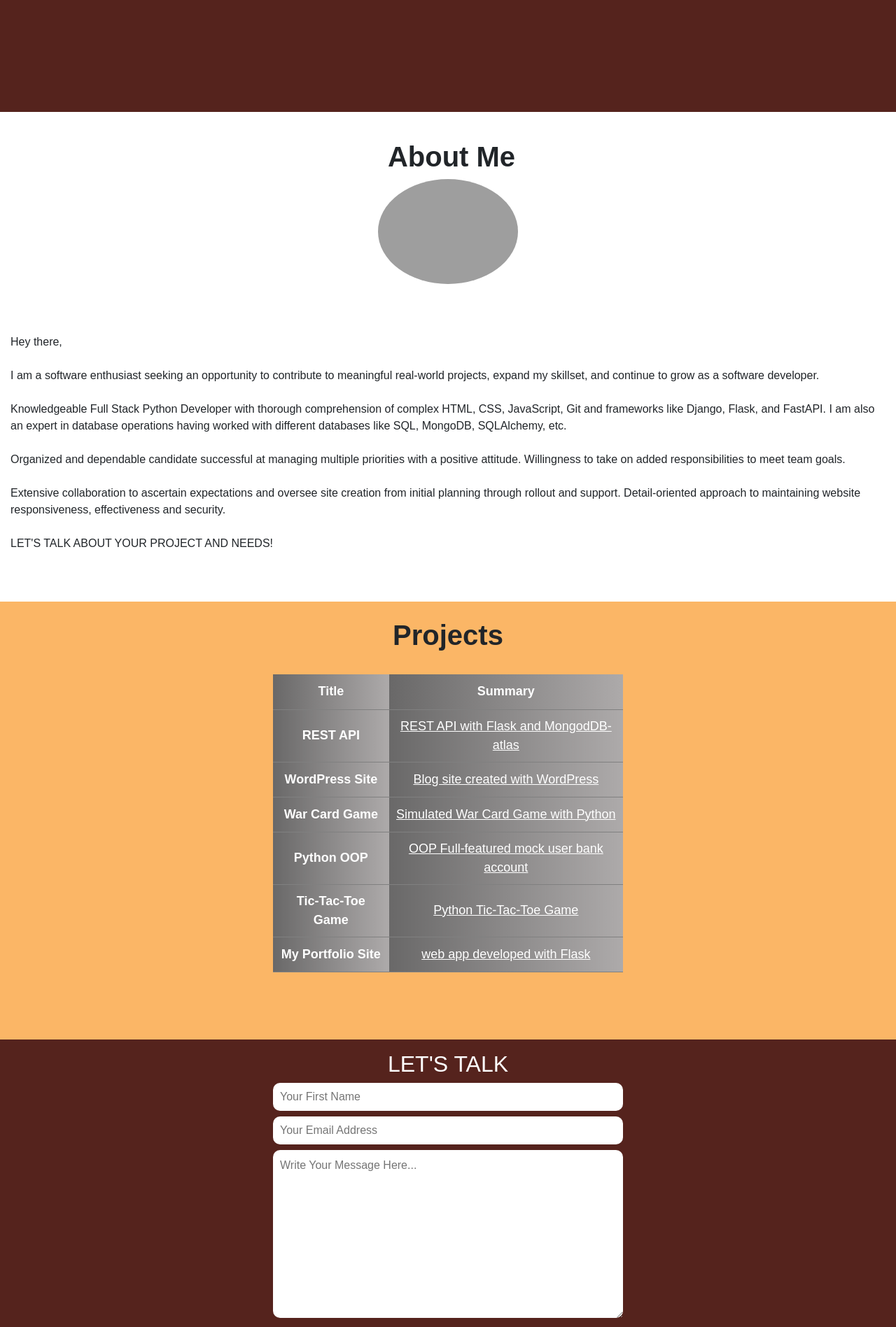
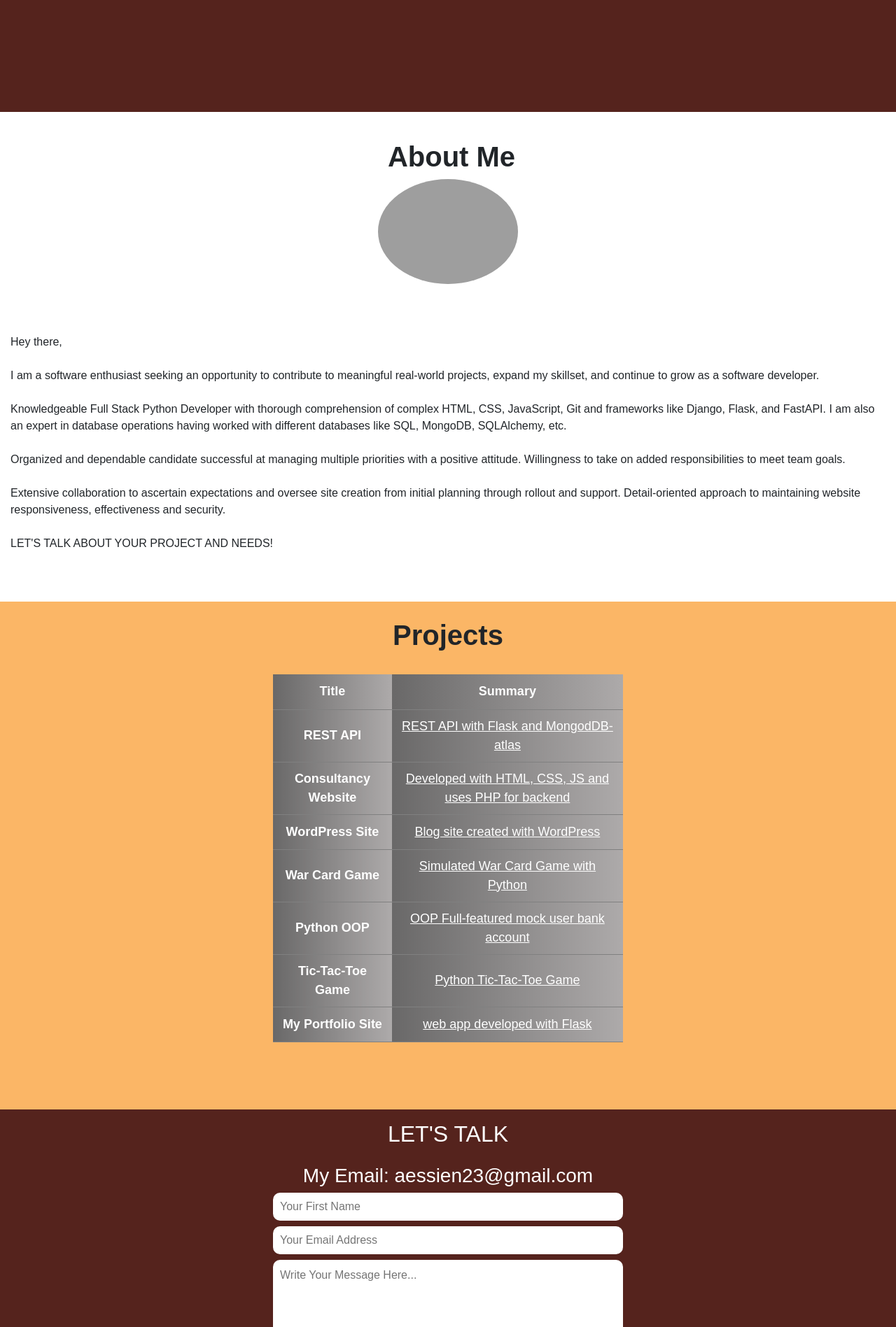
Before and after one commit to classAnon/portfolio3, a Flask app: page / in a window 1280 px wide. Shown: the part 640-2537 px from the top of the page at 70% size. Run offline with Flask 2, Linux system fonts and the light colour scheme; some libraries are stand-ins or nearby versions; some web fonts are replaced; grey boxes are pictures that could not be loaded.

Commit message:
new updates

```diff
--- a/static/styles.css
+++ b/static/styles.css
@@ -22,7 +22,7 @@
 
 nav{
     display: flex;
-    justify-content: space-between;
+    justify-content: space-around;
 }
 
 ul{
@@ -208,6 +208,13 @@ form h2{
     padding-top: 2vh;
 }
 
+form h3{
+    display: flex;
+    justify-content: center;
+    color: white;
+    padding-top: 2vh;
+}
+
 .inputField{
     display: flex;
     justify-content: center;
--- a/templates/home.html
+++ b/templates/home.html
@@ -44,11 +44,11 @@
                         <svg xmlns="http://www.w3.org/2000/svg" width="25" height="25" fill="#fff" viewBox="0 0 24 24"><path d="M24 4.557c-.883.392-1.832.656-2.828.775 1.017-.609 1.798-1.574 2.165-2.724-.951.564-2.005.974-3.127 1.195-.897-.957-2.178-1.555-3.594-1.555-3.179 0-5.515 2.966-4.797 6.045-4.091-.205-7.719-2.165-10.148-5.144-1.29 2.213-.669 5.108 1.523 6.574-.806-.026-1.566-.247-2.229-.616-.054 2.281 1.581 4.415 3.949 4.89-.693.188-1.452.232-2.224.084.626 1.956 2.444 3.379 4.6 3.419-2.07 1.623-4.678 2.348-7.29 2.04 2.179 1.397 4.768 2.212 7.548 2.212 9.142 0 14.307-7.721 13.995-14.646.962-.695 1.797-1.562 2.457-2.549z"/></svg>
                     </a>
                 </div>
-            <!--   <div>
-                    <a href="https://linkedin.com/in/emmanuel-essien-44523423a" target="_blank">
+                <div>
+                    <a href="www.linkedin.com/in/emmanuel-essien-a6a943241" target="_blank">
                         <svg xmlns="http://www.w3.org/2000/svg" width="25" height="25" fill="#fff" viewBox="0 0 24 24"><path d="M19 0h-14c-2.761 0-5 2.239-5 5v14c0 2.761 2.239 5 5 5h14c2.762 0 5-2.239 5-5v-14c0-2.761-2.238-5-5-5zm-11 19h-3v-11h3v11zm-1.5-12.268c-.966 0-1.75-.79-1.75-1.764s.784-1.764 1.75-1.764 1.75.79 1.75 1.764-.783 1.764-1.75 1.764zm13.5 12.268h-3v-5.604c0-3.368-4-3.113-4 0v5.604h-3v-11h3v1.765c1.396-2.586 7-2.777 7 2.476v6.759z"/></svg>
                     </a>
-                </div> -->
+                </div>
                 <div>
                     <a href="https://github.com/classAnon" target="_blank">
                         <svg xmlns="http://www.w3.org/2000/svg" width="25" height="25" fill="#fff" viewBox="0 0 24 24"><path d="M12 0c-6.626 0-12 5.373-12 12 0 5.302 3.438 9.8 8.207 11.387.599.111.793-.261.793-.577v-2.234c-3.338.726-4.033-1.416-4.033-1.416-.546-1.387-1.333-1.756-1.333-1.756-1.089-.745.083-.729.083-.729 1.205.084 1.839 1.237 1.839 1.237 1.07 1.834 2.807 1.304 3.492.997.107-.775.418-1.305.762-1.604-2.665-.305-5.467-1.334-5.467-5.931 0-1.311.469-2.381 1.236-3.221-.124-.303-.535-1.524.117-3.176 0 0 1.008-.322 3.301 1.23.957-.266 1.983-.399 3.003-.404 1.02.005 2.047.138 3.006.404 2.291-1.552 3.297-1.23 3.297-1.23.653 1.653.242 2.874.118 3.176.77.84 1.235 1.911 1.235 3.221 0 4.609-2.807 5.624-5.479 5.921.43.372.823 1.102.823 2.222v3.293c0 .319.192.694.801.576 4.765-1.589 8.199-6.086 8.199-11.386 0-6.627-5.373-12-12-12z"/></svg>
@@ -105,6 +105,10 @@
                     <td><a href="https://github.com/classAnon/FLASK-Projects.git" target="_blank">REST API with Flask and MongodDB-atlas</a></td>
                 </tr>
                 <tr>
+                    <th>Consultancy Website</th>
+                    <td><a href="https://github.com/classAnon/site_project.git" target="_blank">Developed with HTML, CSS, JS and uses PHP for backend</a></td>
+                </tr>
+                <tr>
                     <th>WordPress Site</th>
                     <td><a href="https://jeffaid.com/" target="_blank">Blog site created with WordPress</a></td>
                 </tr>
@@ -122,7 +126,7 @@
                 </tr>
                 <tr>
                     <th>My Portfolio Site</th>
-                    <td><a href="#">web app developed with Flask</a></td>
+                    <td><a href="">web app developed with Flask</a></td>
                 </tr>
             </table>
         </div>
@@ -221,6 +225,7 @@
     <footer id="contact">
         <form action="{{url_for('form_handler')}}" method="POST" id="clientForm">
             <h2>LET'S TALK</h2>
+            <h3>My Email: aessien23@gmail.com</h3>
             <div class="inputField">
                 <input type="text" name="clientName" id="clientName" placeholder="Your First Name" required>
             </div>
```
